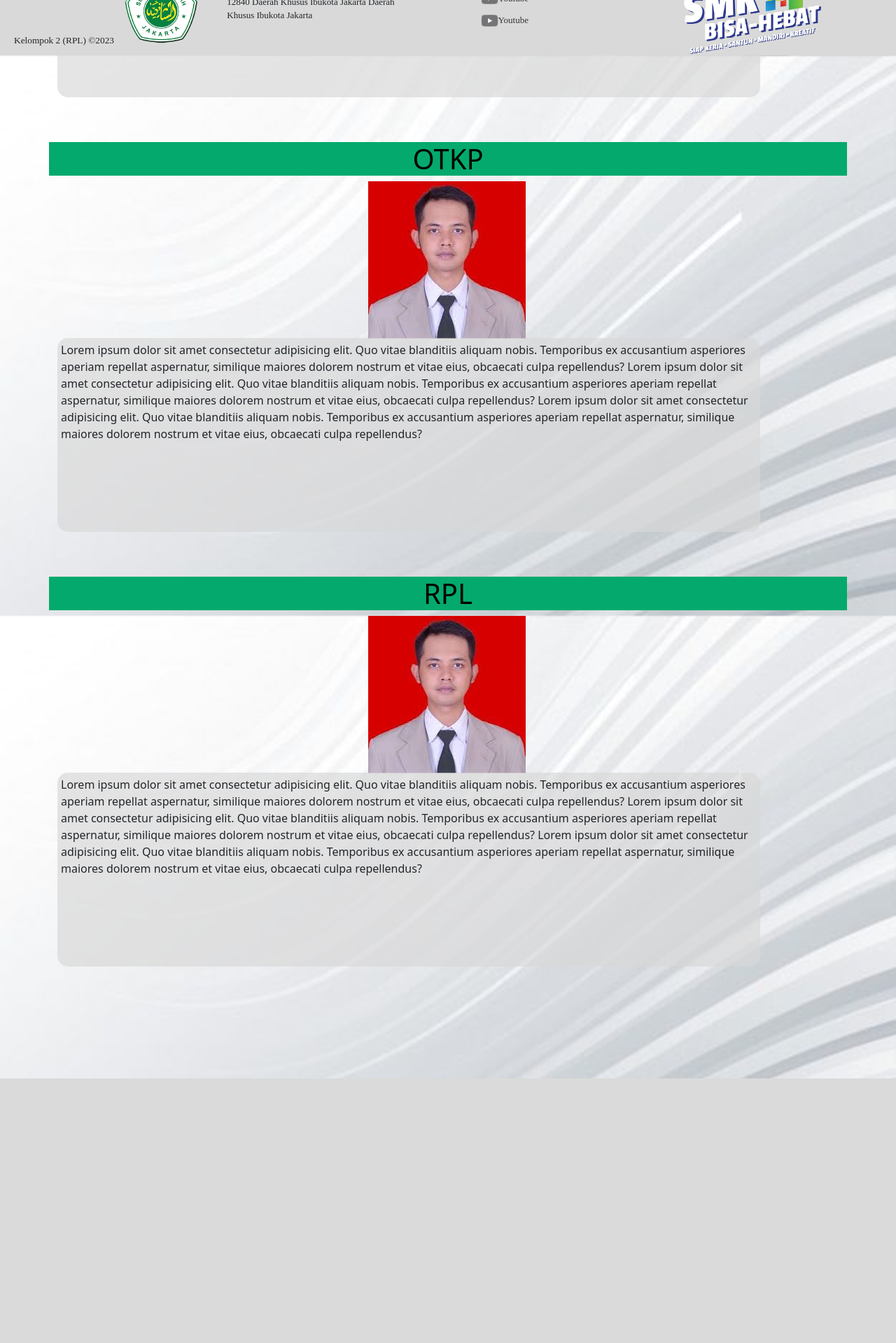
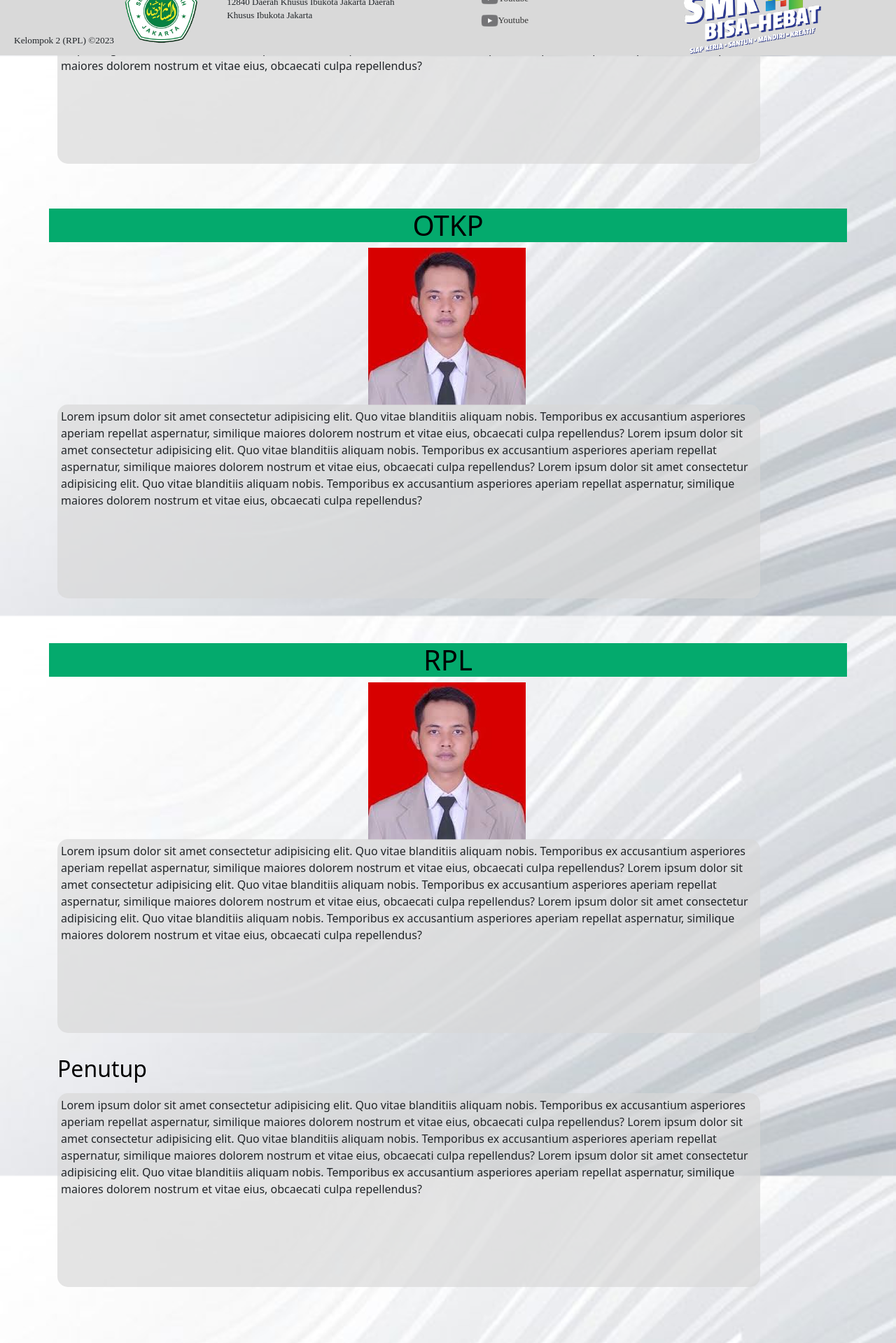
Before and after one commit to Mroismaulana/WebsiteProfile, a PHP site: page /websiteprofile/Jurusan.php in a window 1280 px wide. Shown: the part 720-2639 px from the top of the page at 70% size. Before the commit the page ends 2261 px from the top, so only its background shows below. Run offline with PHP 8.4, Linux system fonts and the light colour scheme; some libraries are stand-ins or nearby versions.

Commit message:
penambahan menu jurusan

```diff
--- a/Jurusan.php
+++ b/Jurusan.php
@@ -18,6 +18,7 @@ include("./core/header.php");
 
   <h1 class="teks-h1">Jurusan</h1>
   <div class="container-lg kotak-invisible">
+    <div container-md><p class="kotak" style="top: 8vh; margin-bottom:10px;">kata Pengantar</p></div>
     <div class="row">
       <h1 class="teks-h1">AKL</h1>
       <div class="container-lg img1">
@@ -57,6 +58,16 @@ include("./core/header.php");
         </p>
       </div>
     </div>
+    <div class="row">
+      <h2 class="teks-h2">Penutup</h2>
+      <div class="container-md">
+        <p class="kotak" style="bottom:-10vh">
+        Lorem ipsum dolor sit amet consectetur adipisicing elit. Quo vitae blanditiis aliquam nobis. Temporibus ex accusantium asperiores aperiam repellat aspernatur, similique maiores dolorem nostrum et vitae eius, obcaecati culpa repellendus?
+          Lorem ipsum dolor sit amet consectetur adipisicing elit. Quo vitae blanditiis aliquam nobis. Temporibus ex accusantium asperiores aperiam repellat aspernatur, similique maiores dolorem nostrum et vitae eius, obcaecati culpa repellendus?
+          Lorem ipsum dolor sit amet consectetur adipisicing elit. Quo vitae blanditiis aliquam nobis. Temporibus ex accusantium asperiores aperiam repellat aspernatur, similique maiores dolorem nostrum et vitae eius, obcaecati culpa repellendus?
+        </p>
+      </div>
+    </div>
   </div>
 
 
--- a/css/jurusan.css
+++ b/css/jurusan.css
@@ -14,7 +14,13 @@
 }
 
 .kotak {
-    max-width: fit-content;
+    max-width: fix-content;
     margin-top: -9vh;
     padding-bottom: 8em;
 }
+.teks-h2 {
+    color: black;
+    text-align: left;
+    margin-top: 4vh;
+    text-align: left;
+}
```
